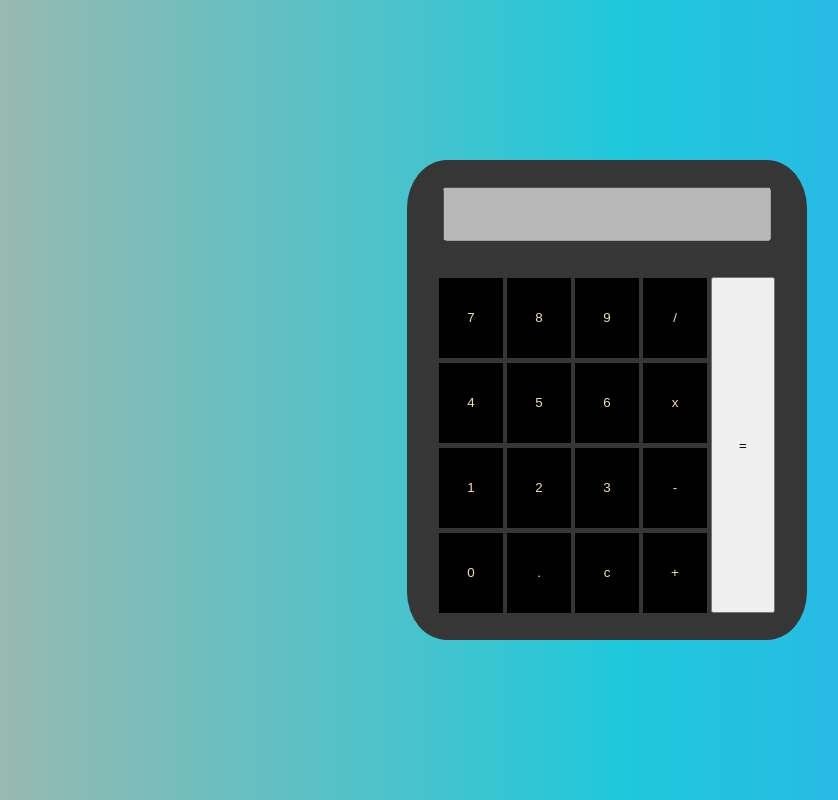
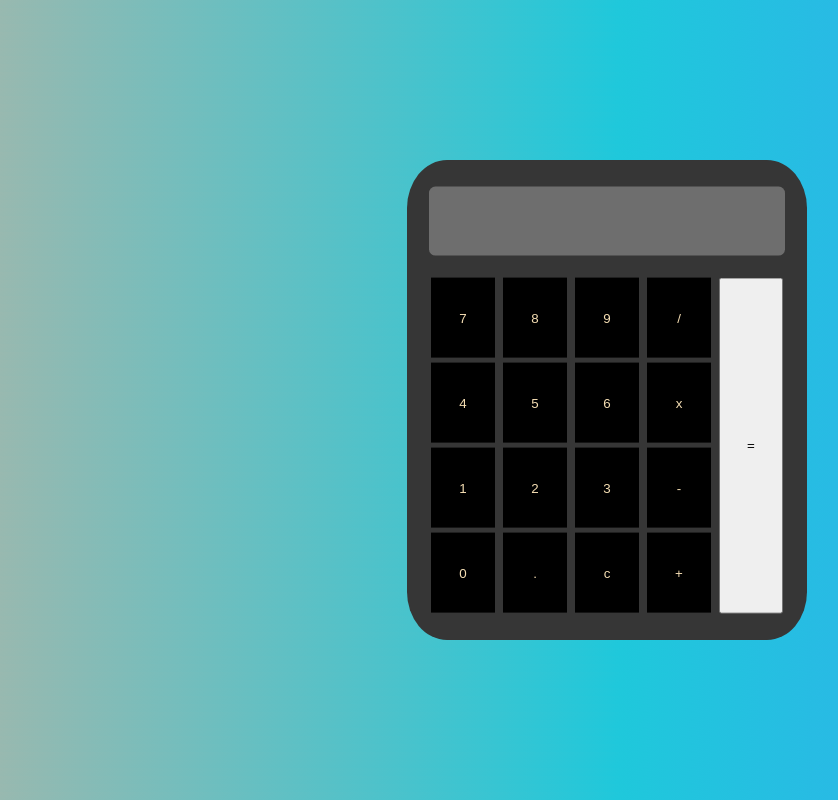
Before and after one commit to midlajc/js-calculator, a plain HTML site: page index.html in a window 1280 px wide. Shown: the whole page, without its empty margins (33-871 px from the left). Drawn offline with Linux system fonts and the light colour scheme.

Commit message:
ui customized

```diff
--- a/css/style.css
+++ b/css/style.css
@@ -43,9 +43,11 @@ body{
 
 .form input[type="text"]{
 
-    width: 20rem;
-    height: 3rem;
-    margin-bottom: 2rem;
+    width: 22rem;
+    height: 4.2rem;
+    margin-bottom: 1.1rem;
+    border-radius: .4rem;
+    border: none;
 
 }
 .form button[type="submit"]{
--- a/index.html
+++ b/index.html
@@ -4,7 +4,7 @@
     <meta charset="UTF-8">
     <meta name="viewport" content="width=device-width, initial-scale=1.0">
     <link rel="stylesheet" href="css/style.css">
-    <title>Document</title>
+    <title>Calculator</title>
 </head>
 <body>
 
```
